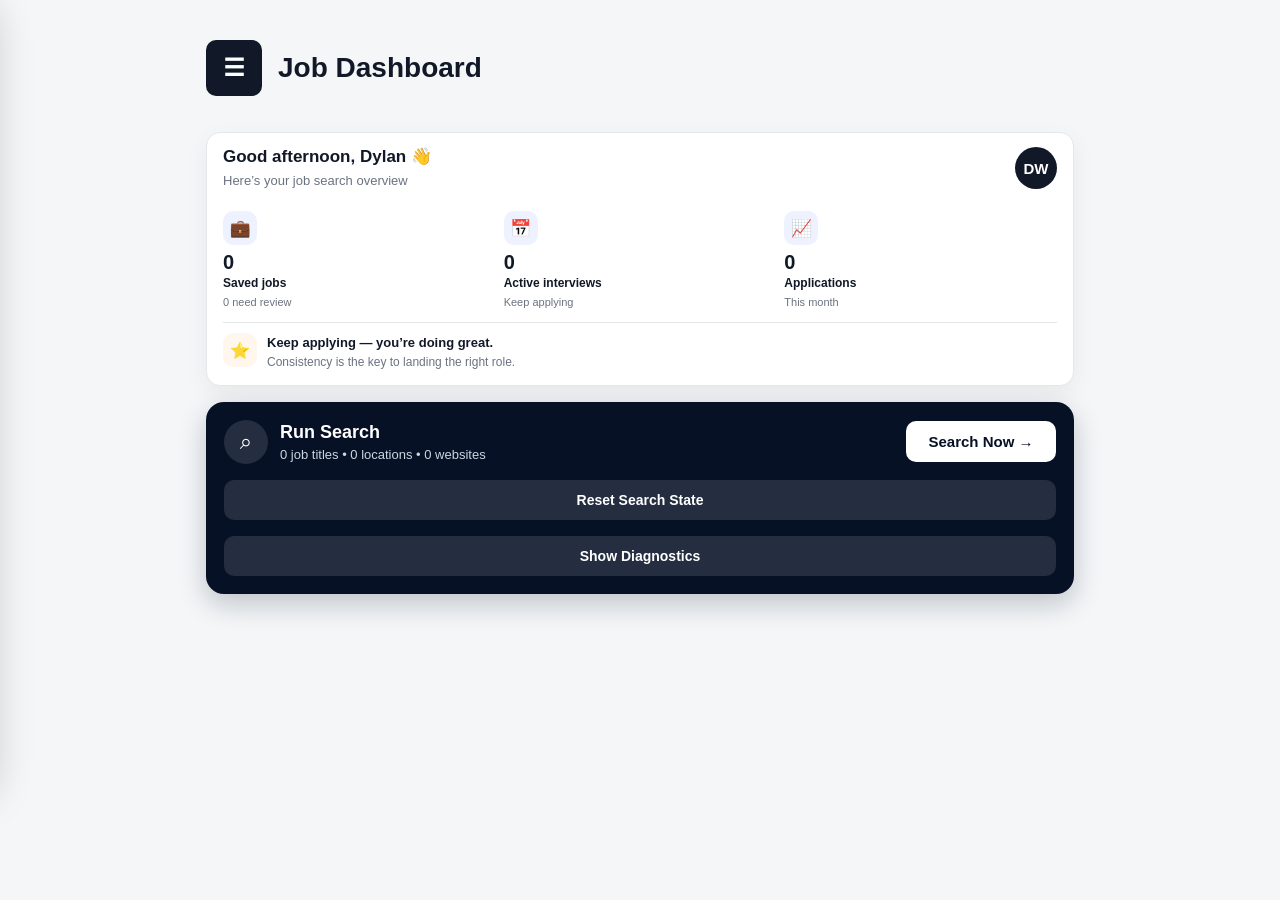
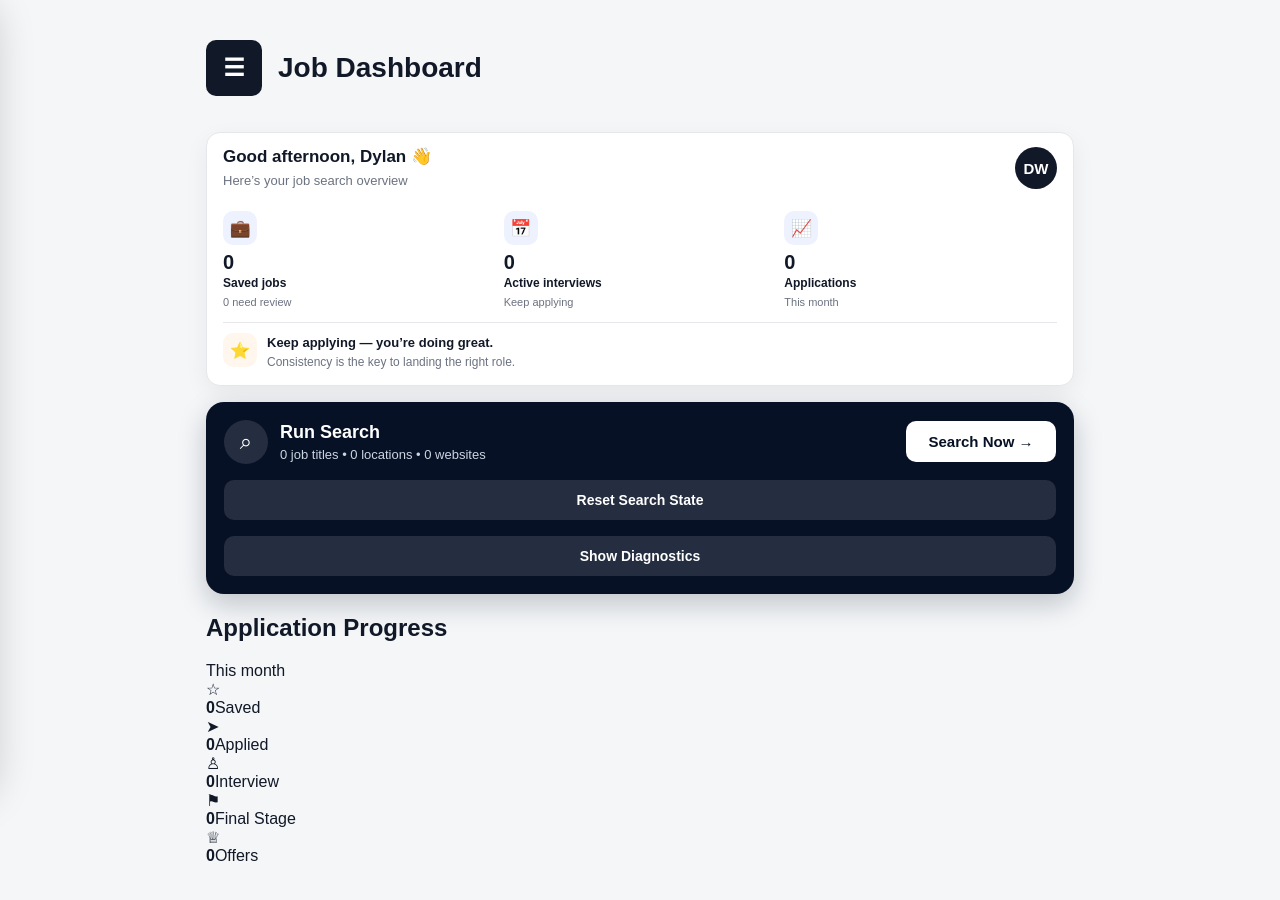
Before and after one commit to dcast-gif/Job-Watcher, a Next.js app: page / in a window 1280 px wide. Shown: the top 900 px of the page. Before the commit the page ends 800 px from the top, so only its background shows below. Built offline with nearby package versions, Linux system fonts and the light colour scheme.

Commit message:
Update page.js

```diff
--- a/app/page.js
+++ b/app/page.js
@@ -479,7 +479,44 @@ const activeReviewCount = savedJobs.length + results.length;
     {showDiagnostics ? "Hide Diagnostics" : "Show Diagnostics"}
   </button>
 </section>
+<section className="progressCard">
+  <div className="progressHeader">
+    <h2>Application Progress</h2>
+    <span>This month</span>
+  </div>
 
+  <div className="progressSteps">
+    <div>
+      <div className="progressIcon">☆</div>
+      <strong>{savedJobs.length}</strong>
+      <span>Saved</span>
+    </div>
+
+    <div>
+      <div className="progressIcon">➤</div>
+      <strong>{appliedJobs.length}</strong>
+      <span>Applied</span>
+    </div>
+
+    <div>
+      <div className="progressIcon">♙</div>
+      <strong>{interviewCount}</strong>
+      <span>Interview</span>
+    </div>
+
+    <div>
+      <div className="progressIcon">⚑</div>
+      <strong>{finalStageCount}</strong>
+      <span>Final Stage</span>
+    </div>
+
+    <div>
+      <div className="progressIcon">♕</div>
+      <strong>{offerCount}</strong>
+      <span>Offers</span>
+    </div>
+  </div>
+</section>
 
 
           {showDiagnostics && (
```
